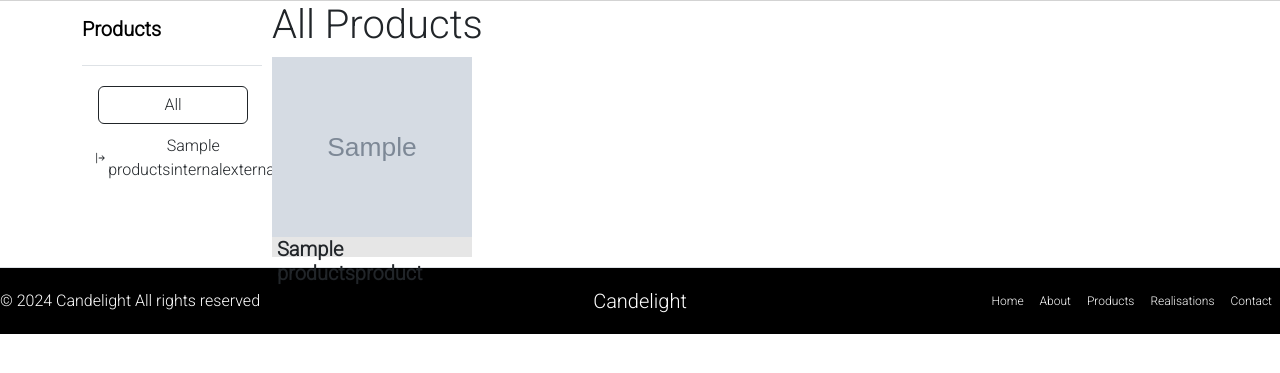
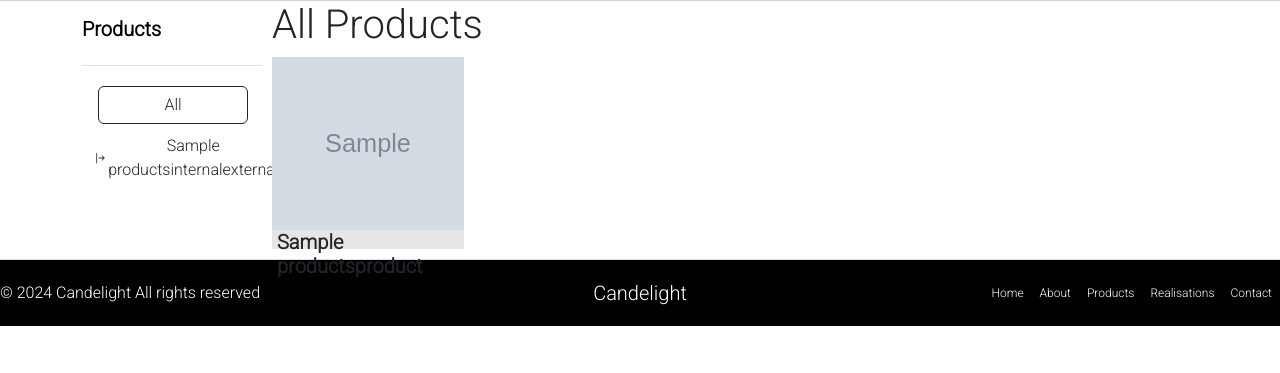
Before and after one commit to Szaitan/Candelight, a Django app: page /products in a window 1280 px wide. Shown: the part 57-430 px from the top of the page. Run offline with Django 4.2, Linux system fonts and the light colour scheme; tables that the repository leaves empty hold one stand-in row (values such as "Sample post"); grey boxes marked "Sample" are stand-in pictures.

```diff
--- a/candelight_website/static/candelight_website/products_page/css/products_page.css
+++ b/candelight_website/static/candelight_website/products_page/css/products_page.css
@@ -3,8 +3,8 @@
 }
 
 .product-div {
-    width: 25vh;
-    height: 25vh;
+    width: 24vh;
+    height: 24vh;
     margin-bottom: 10px;
     background-color: #e6e6e6;
 }
--- a/candelight_website/templates/candelight_website/products_page.html
+++ b/candelight_website/templates/candelight_website/products_page.html
@@ -18,7 +18,7 @@
 </div>
 <div class="container">
     <div class="row">
-        <div class="col-xl-2 col-lg-12 col-md-12">
+        <div class="col-xl-2 col-lg-12 col-md-6 col-sl-12">
             <!-- Sidebar -->
             <div class="flex-shrink-0" style="width: 180px;">
                 <a href="{% url 'products_page' %}" class="d-flex align-items-center pb-3 mb-3 link-body-emphasis text-decoration-none border-bottom">
@@ -55,7 +55,7 @@
             </div>
             <div class="row products-row">
                 {% for product in all_products %}
-                <div class="cox-xl-3 col-lg-3 col-md-6">
+                <div class="cox-xl-3 col-lg-3 col-md-6 col-sm-6">
                     <div class="product-div">
                         <img src="{{ product.main_image.url }}" class="product-img" alt="test-img">
                         <h5 class="product-text">{{ product.name }}</h5>
```
Also changed, not shown: 1 other file.
